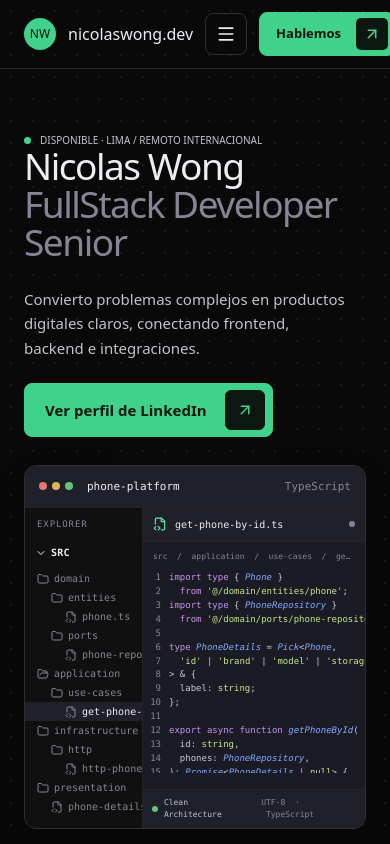
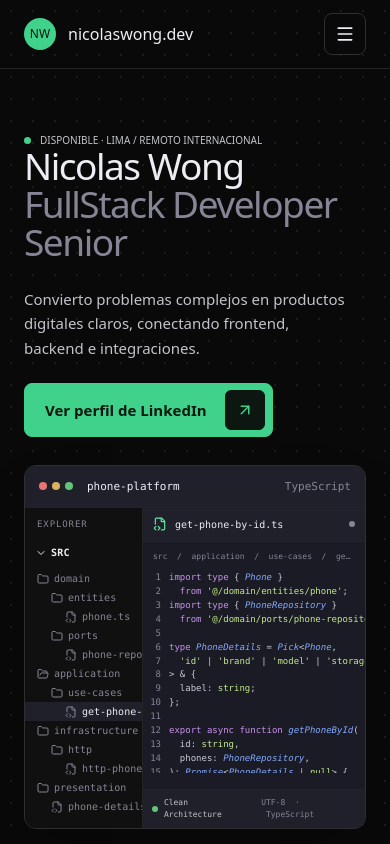
Before and after one commit to nicowr94/portfolio, a Next.js app: page / in a window 390 px wide. Shown: the top 844 px of the page. Built offline with nearby package versions, Linux system fonts and the light colour scheme.

Commit message:
fix(navbar): hide contact CTA on mobile

```diff
--- a/components/Navbar.tsx
+++ b/components/Navbar.tsx
@@ -51,7 +51,7 @@ export function Navbar({ children, currentPage }: NavbarProps) {
         {isBlog ? <Link href="/">Portafolio</Link> : <Link href="/blog">Blog</Link>}
       </nav>
       {!isBlog ? (
-        <Link className="group ml-auto inline-flex items-center gap-[15px] justify-self-end rounded-lg border border-primary bg-primary py-[5px] pr-1.5 pl-4 text-small font-semibold text-primary-foreground no-underline transition hover:-translate-y-px hover:border-primary-hover hover:bg-primary-hover focus-visible:outline-2 focus-visible:outline-offset-3 focus-visible:outline-ring max-[390px]:gap-2 max-[390px]:pl-[11px] max-[390px]:text-xs" href="#contact">
+        <Link className="group ml-auto inline-flex items-center gap-[15px] justify-self-end rounded-lg border border-primary bg-primary py-[5px] pr-1.5 pl-4 text-small font-semibold text-primary-foreground no-underline transition hover:-translate-y-px hover:border-primary-hover hover:bg-primary-hover focus-visible:outline-2 focus-visible:outline-offset-3 focus-visible:outline-ring max-[840px]:hidden max-[390px]:gap-2 max-[390px]:pl-[11px] max-[390px]:text-xs" href="#contact">
           Hablemos <ArrowUpRight className="box-content size-[18px] rounded-[5px] bg-primary-foreground p-[7px] text-primary transition-transform group-hover:translate-x-px group-hover:-translate-y-px max-[390px]:size-4" size={15} aria-hidden="true" />
         </Link>
       ) : null}
```
